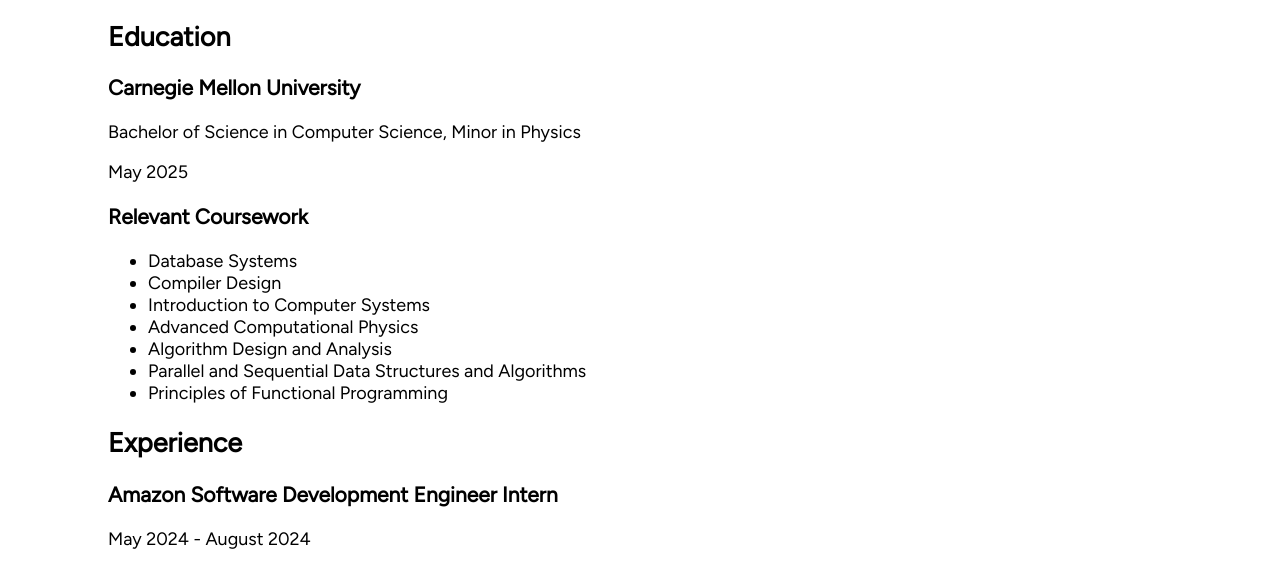
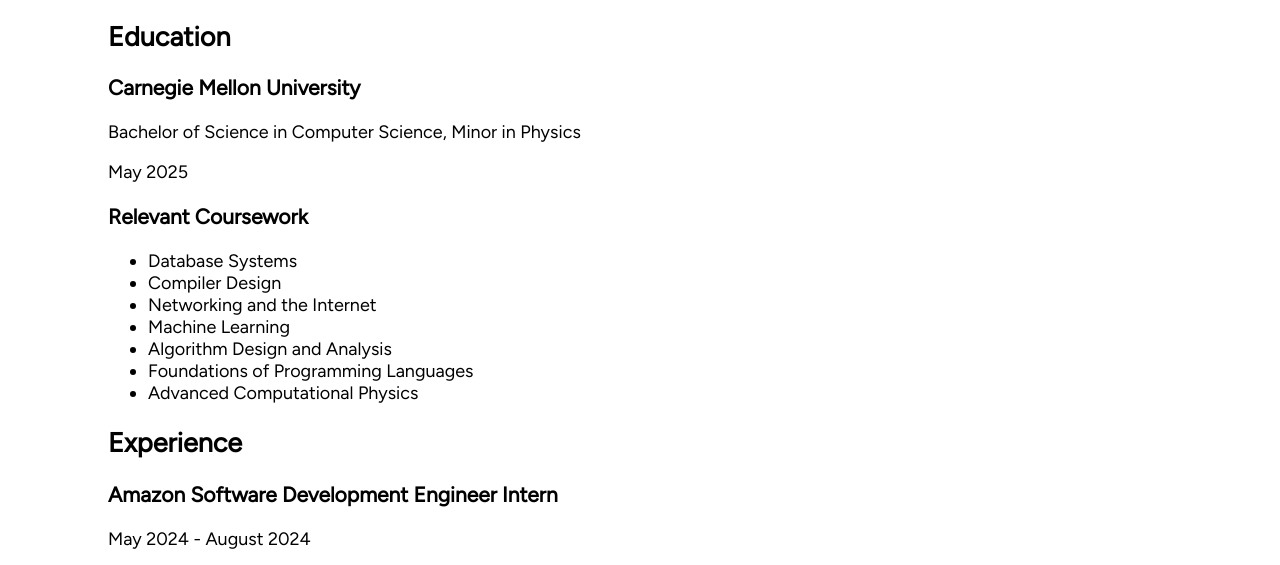
Before and after one commit to snah0902/snah0902.github.io, a plain HTML site: page resume.html in a window 1280 px wide. Shown: the part 203-768 px from the top of the page. Drawn offline with Linux system fonts and the light colour scheme; a web font is replaced by a local one.

Commit message:
updated resume

```diff
--- a/resume.html
+++ b/resume.html
@@ -43,11 +43,11 @@
     <ul>
       <li>Database Systems</li>
       <li>Compiler Design</li>
-      <li>Introduction to Computer Systems</li>
+      <li>Networking and the Internet</li>
+      <li>Machine Learning</li>
+      <li>Algorithm Design and Analysis</li>
+      <li>Foundations of Programming Languages</li>
       <li>Advanced Computational Physics</li>
-      <li>Algorithm Design and Analysis</li>
-      <li>Parallel and Sequential Data Structures and Algorithms</li>
-      <li>Principles of Functional Programming</li>
     </ul>
 
     <h2>Experience</h2>
```
Also changed, not shown: 1 other file.
